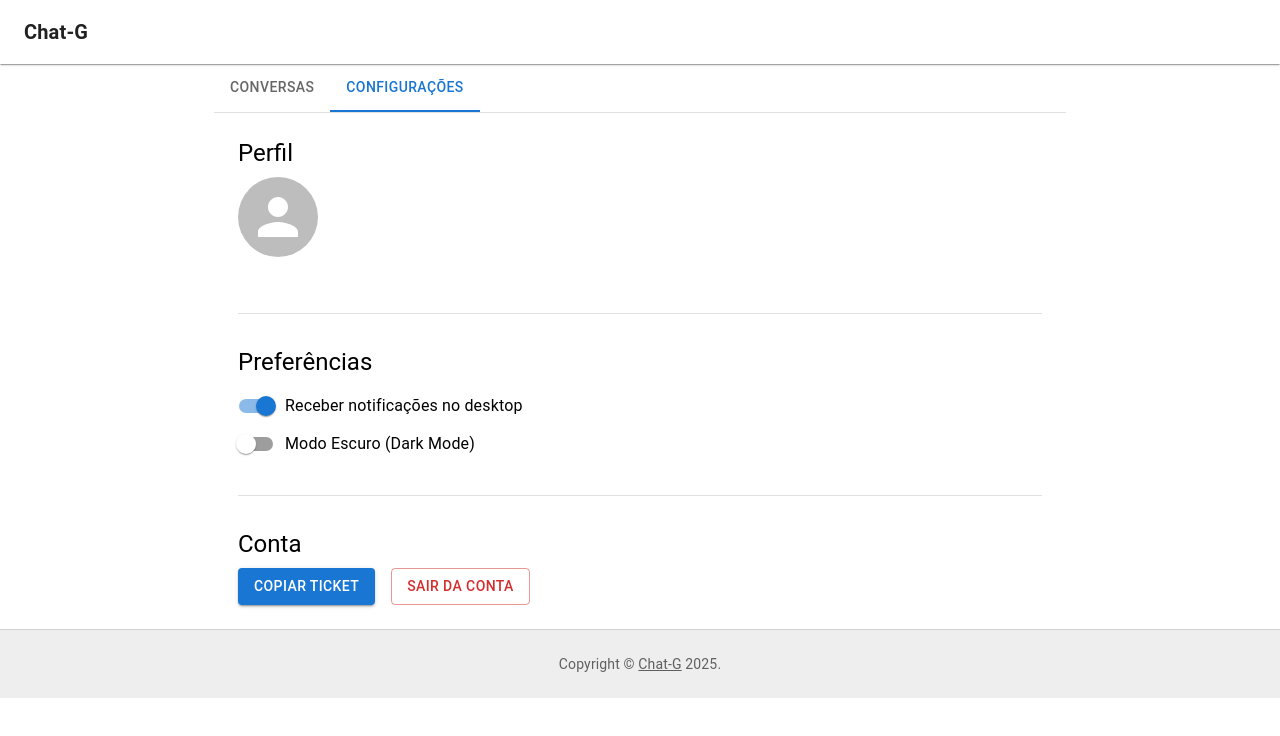
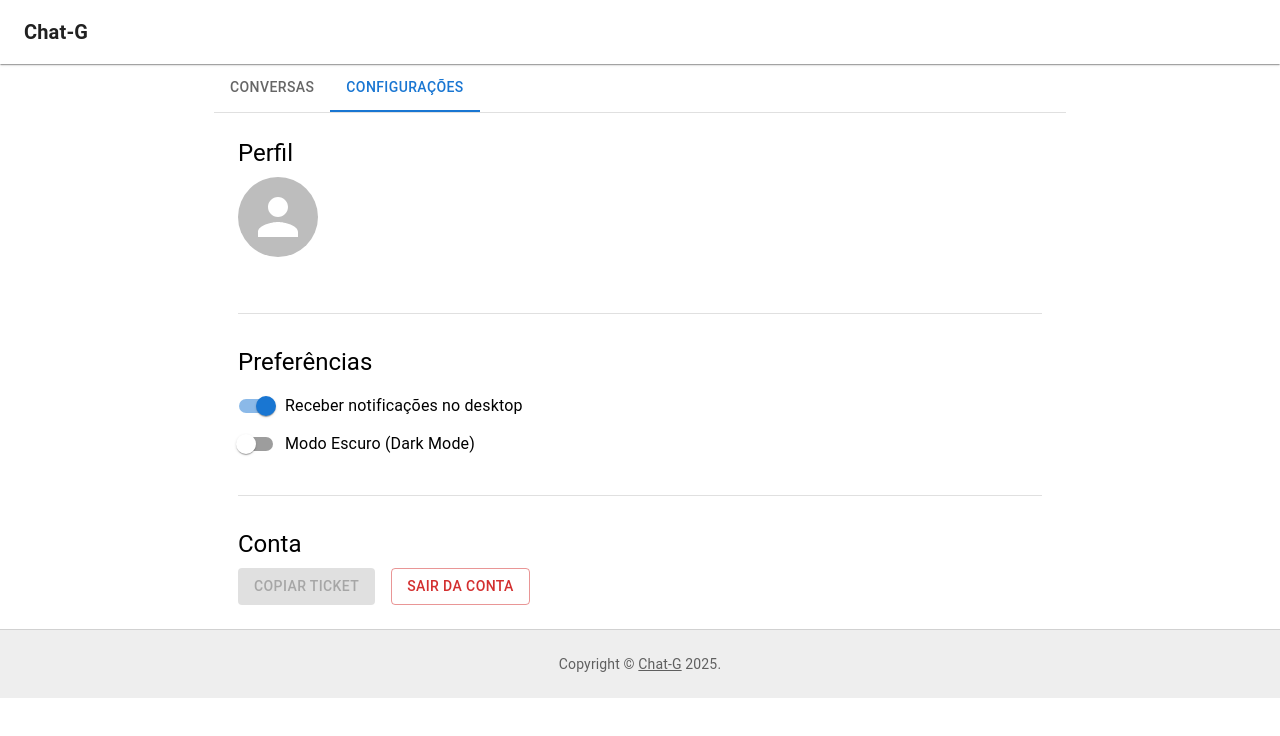
Before and after one commit to GabrielGreapy/Aplica-oCHAT, a Next.js app in the folder chat-g/: page /settings in a window 1280 px wide. Shown: the top 736 px of the page. Built offline with nearby package versions, Linux system fonts and the light colour scheme; no server answers; some icons are missing.

Commit message:
Componente de copiar ticket

```diff
--- a/chat-g/app/(main)/settings/page.tsx
+++ b/chat-g/app/(main)/settings/page.tsx
@@ -16,7 +16,7 @@ import ProfilePicture from '@/app/components/profileComponents/profilePicture';
 import LogoffButton from '@/app/components/button-logoff';
 import ProfileUserName from '@/app/components/profileComponents/profileUserName';
 import ProfileEmail from '@/app/components/profileComponents/profileEmail';
-
+import ProfileTicket from '@/app/components/profileComponents/profileTicket';
 export default function SettingsPage() {
   // Estados para controlar os switches (deixando a UI interativa)
   const [notifications, setNotifications] = useState(true);
@@ -77,7 +77,7 @@ export default function SettingsPage() {
             Conta
           </Typography>
           <Stack spacing={2} direction={{xs: 'column', sm: 'row'}} alignItems="flex-start">
-            <Button variant="contained">Copiar Ticket</Button>
+            <ProfileTicket />
             <LogoffButton />
 
           </Stack>
--- /dev/null
+++ b/chat-g/app/components/profileComponents/profileTicket.tsx
@@ -0,0 +1,31 @@
+'use client'
+
+import { AuthContext } from "@/context/AuthContext"
+import { useContext } from "react"
+import { Button } from "@mui/material"
+
+export default function ProfileTicket(){
+    const user = useContext(AuthContext)
+
+    const copiarTicket = async () => {
+        const ticket = user?.uid
+        if(!ticket){
+           console.warn("O ticket não foi definido corretamente")
+        return;
+        }
+        try{
+            await navigator.clipboard.writeText(ticket);
+        }
+        catch(err){
+            console.log(err)
+        }
+
+
+    }
+
+    return(
+        <Button variant="contained"
+        onClick={copiarTicket}
+        disabled={!user}>Copiar Ticket</Button>
+    )
+}
```
